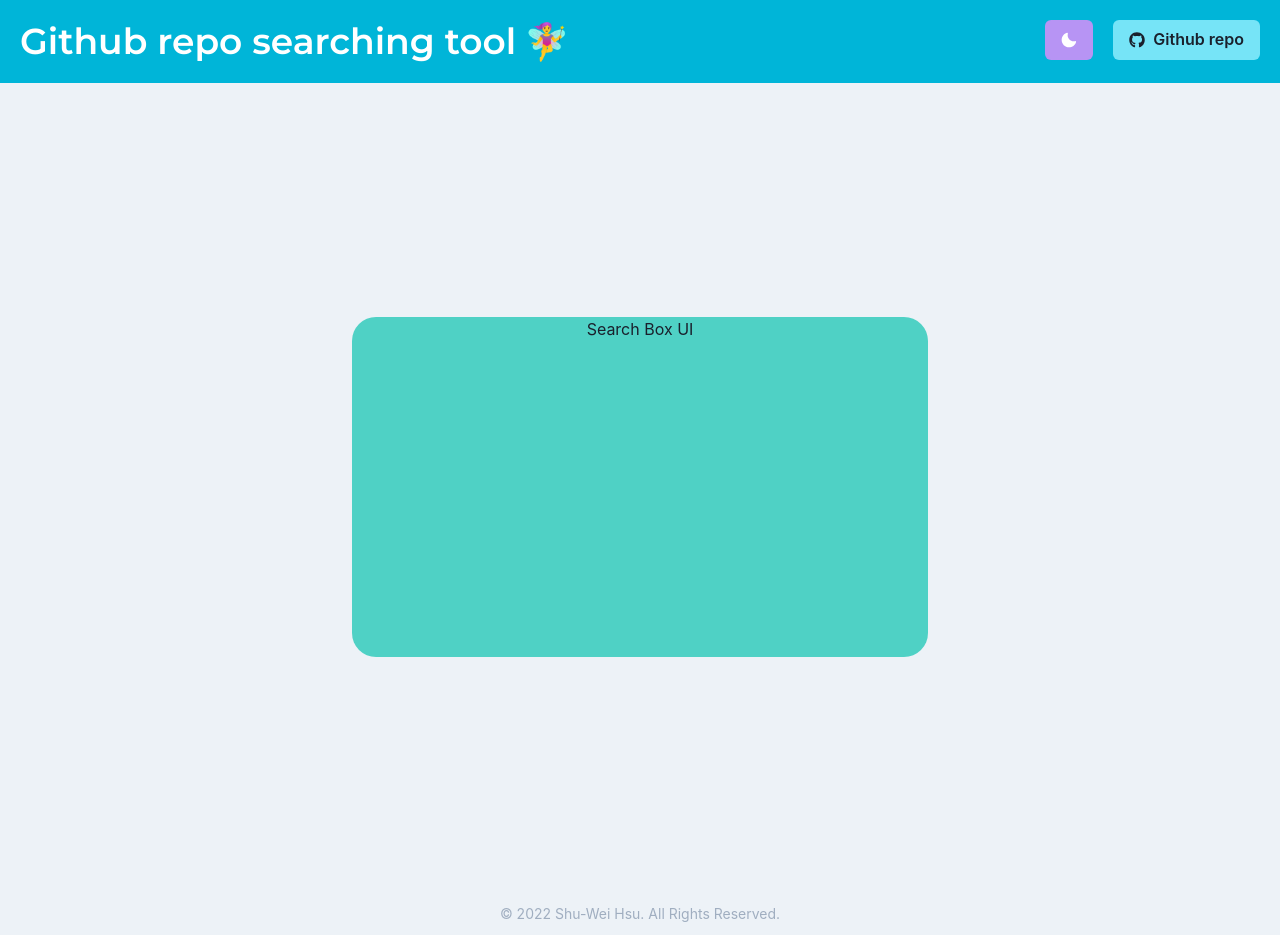
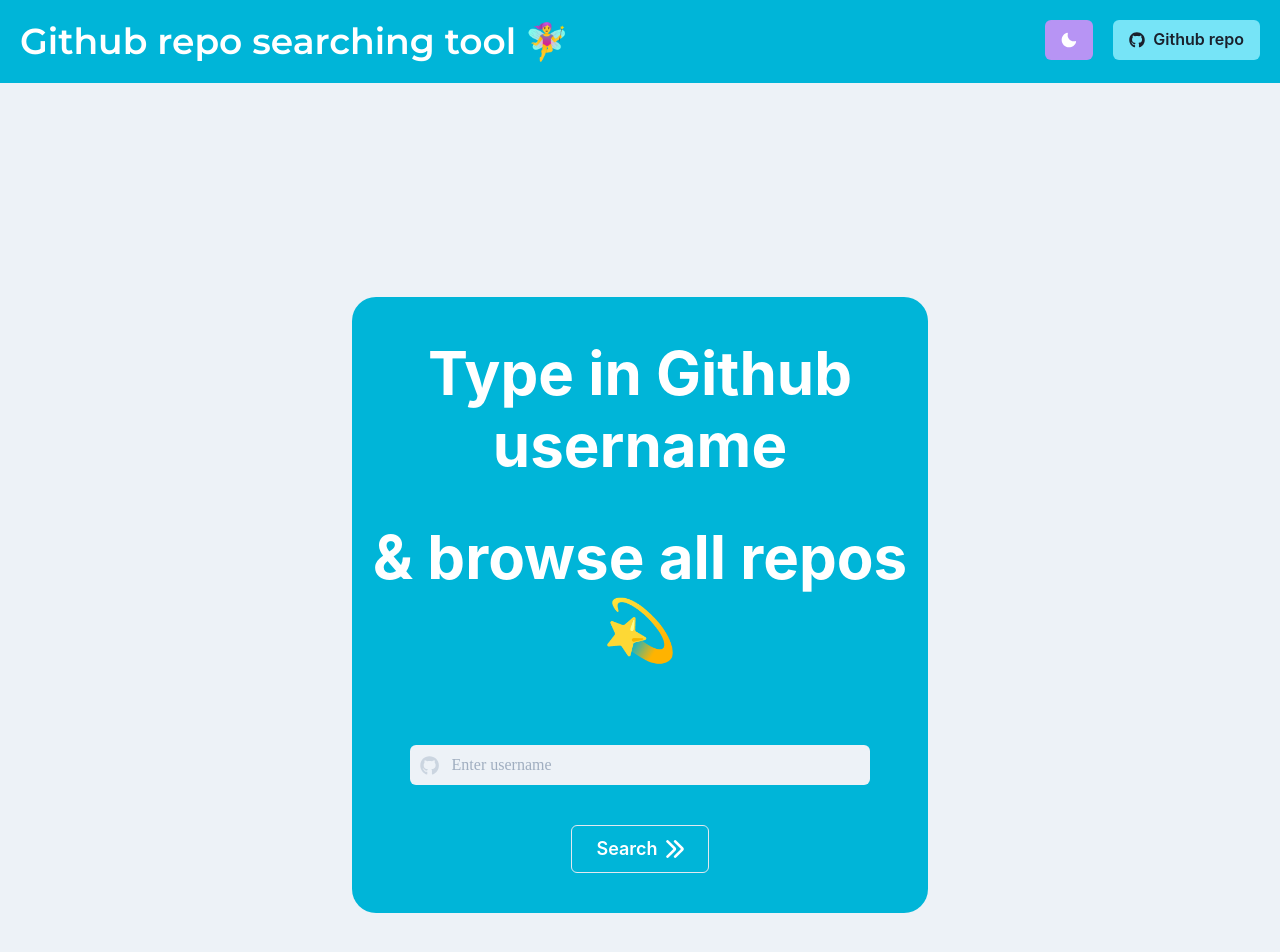
Before and after one commit to swh00tw/github-repo-searcher, a Next.js app: page / in a window 1280 px wide. Shown: the top 952 px of the page. Built offline with nearby package versions, Linux system fonts and the light colour scheme.

Commit message:
complete homepage

```diff
--- a/pages/index.js
+++ b/pages/index.js
@@ -1,14 +1,46 @@
 import Head from 'next/head';
 import Link from 'next/link';
 import PageMotionContainer from '../components/PageMotionContainer';
-import { Flex, Box } from '@chakra-ui/react';
+import { Flex, Box, Heading, useColorModeValue, Input, InputRightElement, InputGroup, InputLeftElement, Divider, Button } from '@chakra-ui/react';
+import { FaGithub } from 'react-icons/fa';
+import { motion } from 'framer-motion';
+import { ArrowRightIcon } from '@chakra-ui/icons';
+import { useState, useEffect } from 'react';
 
 function Home({}) {
+  const [search, setSearch] = useState('');
+
   return (
     <PageMotionContainer>
-      <Flex w='100%' h='85vh' align='center' justify='center'>
-        <Box w='50%' h='50%' bg='teal.300' borderRadius={'3xl'}>
-          Search Box UI
+      <Flex w='100%' h='100%' py={150} align='center' justify='center'>
+        <Box w={{ base: '90%', md: '50%' }} h='60%' bg={useColorModeValue('cyan.500', 'cyan.700')} borderRadius={'3xl'} color='white' flexDirection={'column'}>
+          <Heading fontSize={{ base: '4xl', md: '6xl' }} mt={10} px={5}>
+            Type in Github username
+          </Heading>
+          <Heading fontSize={{ base: '4xl', md: '6xl' }} mt={10} px={5}>
+            & browse all repos 💫
+          </Heading>
+          <Flex w='80%' mt={10}>
+            <InputGroup my={10}>
+              <InputLeftElement pointerEvents='none' color='gray.300' fontSize='1.2em' children={<FaGithub />} />
+              <Input
+                fontFamily={'Monserrat'}
+                variant='filled'
+                placeholder='Enter username'
+                focusBorderColor='cyan.200'
+                onChange={e => {
+                  setSearch(e.target.value);
+                }}
+              />
+            </InputGroup>
+          </Flex>
+          <Flex justify='center' pb={10} px={10}>
+            <motion.div whileHover={{ scale: 1.2 }}>
+              <Button size='lg' variant='outline' rightIcon={<ArrowRightIcon />}>
+                Search
+              </Button>
+            </motion.div>
+          </Flex>
         </Box>
       </Flex>
     </PageMotionContainer>
```
